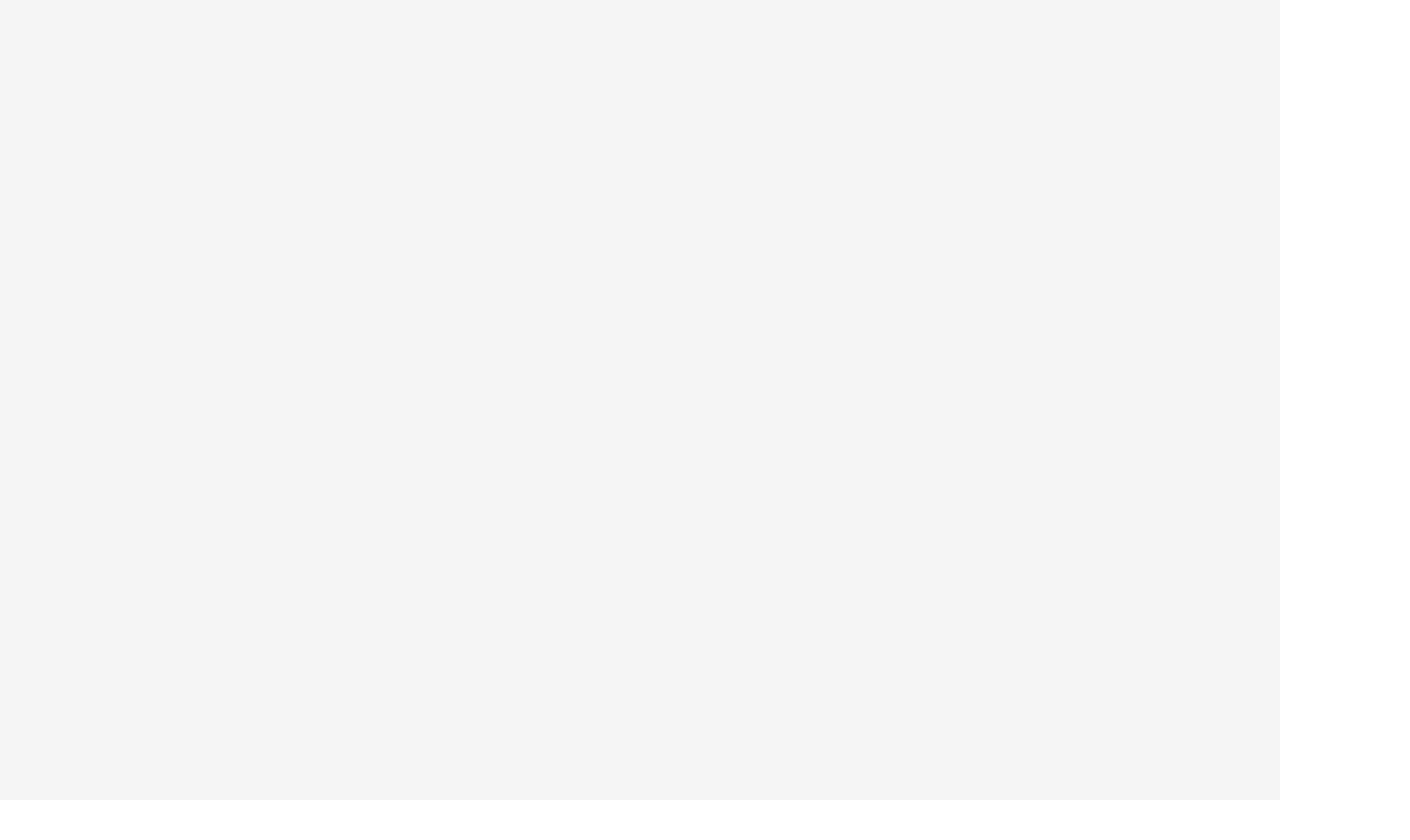
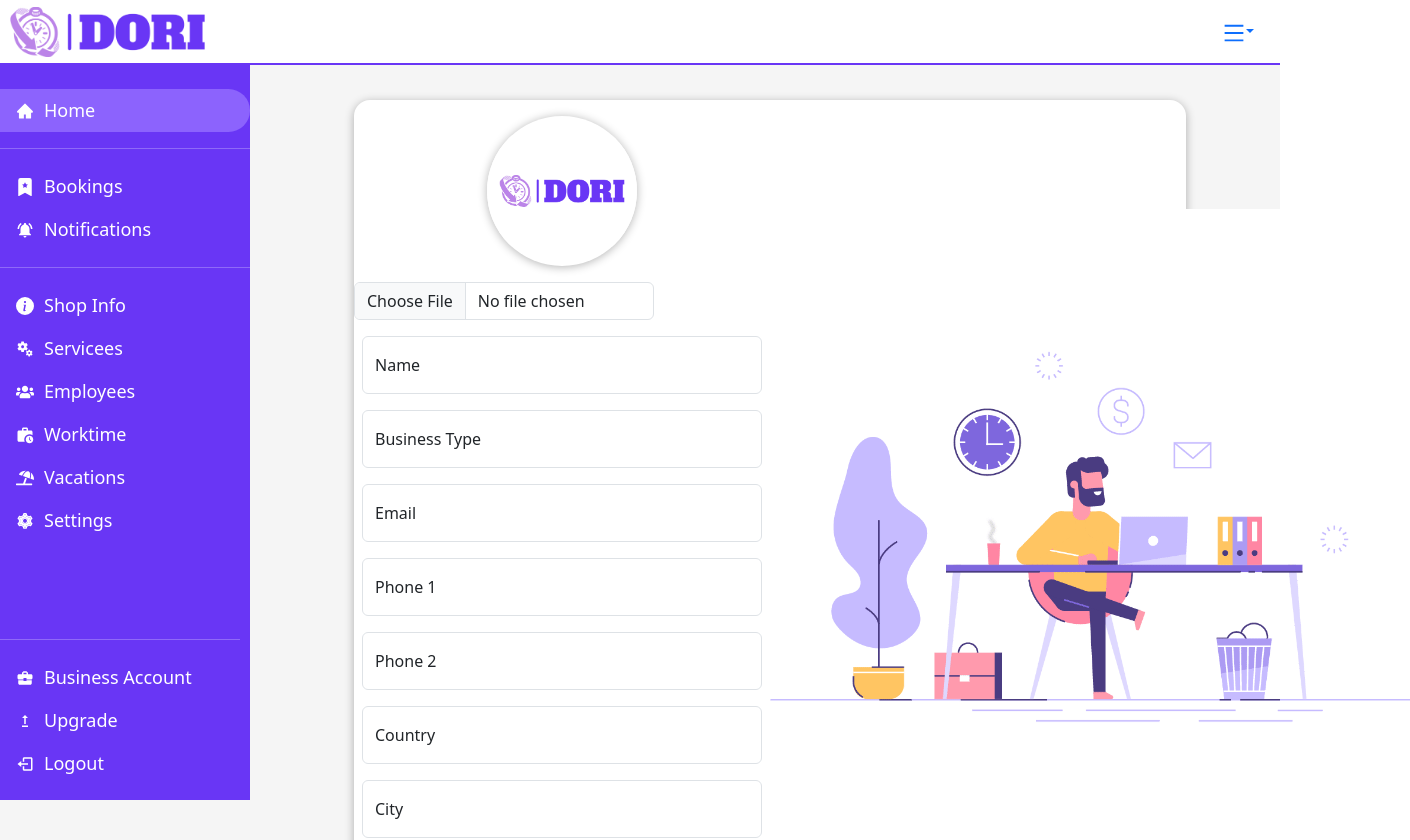
Before and after one commit to muradissa/Dori-Frontend, a React (Create React App) app: page /shop-account/create-account in a window 1280 px wide. Before the commit this address had no page. Shown: the top 840 px of the page, 1410 px wide, since content can reach past the window. Before the commit the page ends 800 px from the top, so only its background shows below. Built offline with nearby package versions, Linux system fonts and the light colour scheme; sample sign-in values are in the browser's storage; what country-list would draw is missing.

Commit message:
add component create account

```diff
--- a/src/App.js
+++ b/src/App.js
@@ -23,6 +23,7 @@ import PrivateRoute from "./components/global/PrivateRoute";
 import UpgradeAccount from "./components/business/upgradeAccount/UpgradeAccount";
 import CardForm from "./components/business/upgradeAccount/CardForm";
 import Plans from "./components/plans/Plans";
+import CreateAccount from "./components/shop/createAccount/CreateAccount";
 
 //import ChangeAccounts from './components/changeaccounts/ChangeAccounts';
 
@@ -121,6 +122,7 @@ function App() {
                 <Route exact path='/shop-account' element={<LayoutShop />} >
 
                   <Route exact path='/shop-account' element={<ShopHome/>}/>
+                  <Route exact path='/shop-account/create-account' element={<CreateAccount/>}/>
                   <Route exact path='/shop-account/bookings' element={<Bookings/>}/>
                   <Route exact path='/shop-account/notifications' element={<Notifications/>}/>
                   <Route exact path='/shop-account/shop-info' element={<ShopInfo/>}/>
--- a/src/components/personal/newBooking/Step2.jsx
+++ b/src/components/personal/newBooking/Step2.jsx
@@ -51,6 +51,26 @@ function Step2() {
             name:"John Avhent",
             image:"avatar10.png",
         },
+        {
+            id:1,
+            name:"Avi Ros",
+            image:"avatar2.png",
+        },
+        {
+            id:2,
+            name:"Bell Woleter",
+            image:"avatar3.png",
+        },
+        {
+            id:3,
+            name:"Tmir Frank",
+            image:"avatar7.png",
+        },
+        {
+            id:5,
+            name:"Sami Tme",
+            image:"avatar4.png",
+        },
     ]
   return (
 
@@ -74,8 +94,8 @@ function Step2() {
                         className={"item-employer "+ `${employer.id === chooseEmployer ? " selected-employer":""}` }
                         onClick={()=> setChosenEmployer(employer.id)}
                     >
-                        <img className="item-employer-img" src={`./assets/${employer.image}`} alt=""></img>
-                        <span >{employer.name}</span>
+                        <img className="item-employer-img" src={`/assets/${employer.image}`} alt=""></img>
+                        <span  >{employer.name}</span>
                     </div>
                 )}
             </div>
--- a/src/components/personal/personal.css
+++ b/src/components/personal/personal.css
@@ -101,13 +101,19 @@
 
 }
 .list-of-services{
-    max-height: 40vh;
+    max-height: 50vh;
     overflow-y: auto;
-    width: 400px;
+    width: 500px;
+    background-color: whitesmoke;
+    padding: 1rem;
+    border-radius: 1rem;
+
 }
 .item-service{
     width: 350px;
-    margin:5px 5px;
+    margin: 8px auto;
+    /* margin:5px 5px; */
+
     padding: 5px 5px;
     background-color: #e0e0e0;
     justify-content: center;
@@ -117,6 +123,7 @@
     transition: 0.4s;
 }
 .selected-service{
+    color: white;
     background-color: var(--secondory);
 }
 .item-service span{
@@ -131,17 +138,25 @@
 
 }
 .list-of-employers{
-    max-height: 40vh;
+    max-height: 50vh;
     overflow-y: auto;
-    width: 300px;
+    width: 500px;
+    background-color: whitesmoke;
+    padding: 1rem;
+    border-radius: 1rem;
+
+    /* max-height: 40vh;
+    overflow-y: auto;
+    width: 300px; */
+
 
 }
 .item-employer{
     display: flex;
-    margin: 5px 5px;
-    margin-right: 0px;
+    margin: 8px auto;
+    /* margin-right: 0px; */
     padding: 5px 5px;
-    width: 250px;
+    width: 300px;
     background-color: #e0e0e0;
     /* justify-content: center; */
     align-items: center;
@@ -151,7 +166,11 @@
     font-size: 20px;
     gap: 1rem;
 }
+/* .item-employer>span{
+    text-align:center;
+} */
 .selected-employer{
+    color: white;
     background-color: var(--secondory);
 }
 .item-employer-img{
@@ -207,6 +226,7 @@
     margin-right: 0; */
     border-radius:  0.5rem 0 0  0.5rem;
     border-color: var(--primary);
+
 }
 
 .search button{
@@ -218,8 +238,17 @@
     border: none;
 }
 .search>input[type="text"]:focus , .search input:hover .search input::after{
-    border-color: var(--primary);
-
+    /* border-color: var(--primary); */
+    outline: 1px solid var(--primary);
     /* box-shadow: 0 1px 5px rgba(211, 6, 252, 0.5); */
 
 }
+
+.search-favorite{
+    margin-bottom: 2rem;
+}
+
+.search-step-left h6{
+    padding: 3px;
+    color: gray;
+}
--- /dev/null
+++ b/src/components/shop/createAccount/CreateAccount.jsx
@@ -0,0 +1,144 @@
+import React, { useState ,useEffect} from 'react';
+import Button from 'react-bootstrap/Button';
+import Form from 'react-bootstrap/Form';
+import Col from 'react-bootstrap/Col';
+
+// import { AiFillDelete} from 'react-icons/ai';
+// import { TiDelete} from 'react-icons/ti';
+// import InputGroup from 'react-bootstrap/InputGroup';
+import FloatingLabel from 'react-bootstrap/FloatingLabel';
+import './createAccount.css'
+function CreateAccount() {
+    const [name, setName] = useState("");
+    const [type, setType] = useState("");
+    const [email, setEmail] = useState("");
+    const [phone1, setPhone1] = useState("");
+    const [phone2, setPhone2] = useState("");
+    const [country, setCountry] = useState("");
+    const [city, setCity] = useState("");
+    const [address, setAddress] = useState("");
+    // const [image, setImage] = useState("");
+    const [profileImage, setProfileImage] = useState(null);
+
+
+
+    const handleProfileImageChange = (event) => {
+        debugger;
+        if( event.target.files[0] !==undefined){
+          const file = event.target.files[0];
+          setProfileImage(file);
+        }
+    };
+
+    const handleNameChange = (event) => {
+        setName(event.target.value);
+    };
+
+    const handleTypeChange = (event) => {
+        setType(event.target.value);
+    };
+
+    const handleEmailChange = (event) => {
+        setEmail(event.target.value);
+    };
+
+    const handlePhone1Change = (event) => {
+        setPhone1(event.target.value);
+    };
+
+    const handlePhone2Change = (event) => {
+        setPhone2(event.target.value);
+    };
+
+    const handleCountryChange = (event) => {
+        setCountry(event.target.value);
+    };
+
+    const handleCityChange = (event) => {
+        setCity(event.target.value);
+    };
+
+    const handleAddressChange = (event) => {
+        setAddress(event.target.value);
+    };
+
+
+
+
+  return (
+    <div className='create-account'>
+
+        {/* <div className=''>
+            <Form.Group as={Col} md="12" controlId="validationProfileImage">
+              {!profileImage && <img className="shop-info-modal-img" src="/assets/dori-logo.png" alt="Profile Image" />}
+              {profileImage && <img className="shop-info-modal-img" src={URL.createObjectURL(profileImage)} alt="Profile Image" />}
+              <Form.Control type="file" accept="image/*" onChange={handleProfileImageChange} placeholder='Choose Image'/>
+            </Form.Group>
+        </div> */}
+        <div className='create-account-fields'>
+        <Form.Group as={Col} md="12" controlId="validationProfileImage">
+              {!profileImage && <img className="shop-info-modal-img" src="/assets/dori-logo.png" alt="Profile Image" />}
+              {profileImage && <img className="shop-info-modal-img" src={URL.createObjectURL(profileImage)} alt="Profile Image" />}
+              <Form.Control type="file" accept="image/*" onChange={handleProfileImageChange} placeholder='Choose Image' style={{maxWidth:"300px"}}/>
+            </Form.Group>
+            <div className='input-field'>
+                <FloatingLabel controlId="floatingInputGrid1" label="Name">
+                    <Form.Control type="text" placeholder="Enter Business Name" value={name} onChange={handleNameChange} />
+                </FloatingLabel>
+            </div>
+
+            <div className='input-field' >
+                <FloatingLabel controlId="floatingInputGrid1" label="Business Type">
+                    <Form.Control type="text" placeholder="Enter Business Type" value={type} onChange={handleTypeChange} />
+                </FloatingLabel>
+            </div>
+
+            <div className='input-field' >
+                <FloatingLabel controlId="floatingInputGrid1" label="Email">
+                    <Form.Control type="text" placeholder="Enter Email @" value={email} onChange={handleEmailChange} />
+                </FloatingLabel>
+            </div>
+
+            <div  className='input-field'>
+                <FloatingLabel controlId="floatingInputGrid1" label="Phone 1">
+                    <Form.Control type="text" placeholder="Enter Phone 1" value={phone1} onChange={handlePhone1Change} />
+                </FloatingLabel>
+            </div>
+
+            <div className='input-field' >
+                <FloatingLabel controlId="floatingInputGrid1" label="Phone 2">
+                    <Form.Control type="text" placeholder="Enter Phone 2" value={phone2} onChange={handlePhone2Change} />
+                </FloatingLabel>
+            </div>
+
+            <div className='input-field' >
+                <FloatingLabel controlId="floatingInputGrid1" label="Country">
+                    <Form.Control type="text" placeholder="Enter Country" value={country} onChange={handleCountryChange} />
+                </FloatingLabel>
+            </div>
+
+            <div className='input-field' >
+                <FloatingLabel controlId="floatingInputGrid1" label="City">
+                    <Form.Control type="text" placeholder="Enter City" value={city} onChange={handleCityChange} />
+                </FloatingLabel>
+            </div>
+
+            <div className='input-field' >
+                <FloatingLabel controlId="floatingInputGrid1" label="Address ">
+                    <Form.Control type="text" placeholder="Enter Address" value={address} onChange={handleAddressChange} />
+                </FloatingLabel>
+            </div>
+
+            <div>
+            <button>Save</button>
+        </div>
+        </div>
+        <div className='create-account-image'>
+            <img src="/assets/create-account.gif"></img>
+        </div>
+
+    </div>
+  )
+}
+
+export default CreateAccount
--- /dev/null
+++ b/src/components/shop/createAccount/createAccount.css
@@ -0,0 +1,34 @@
+.create-account{
+    display: flex;
+    background-color: white;
+    padding-top:0rem;
+    padding-bottom:3rem;
+    border-radius:1rem;
+    box-shadow: 0 2px 10px rgba(0, 0, 0, 0.3);
+    width: 80%;
+    margin: 0 auto;
+}
+
+.create-account-fields{
+    display: flex;
+    flex-direction: column;
+    gap: 1rem;
+   width: 50%;
+    /* margin: auto; */
+}
+
+.create-account-fields .input-field{
+    min-width: 400px;
+    max-width: 400px;
+    margin: auto;
+
+}
+
+.create-account-image{
+    width: 50%;
+    margin: auto auto;
+}
+
+.create-account-image img{
+    width: fit-content;
+}
```
Also changed, not shown: public/assets/create-account.gif (added).
